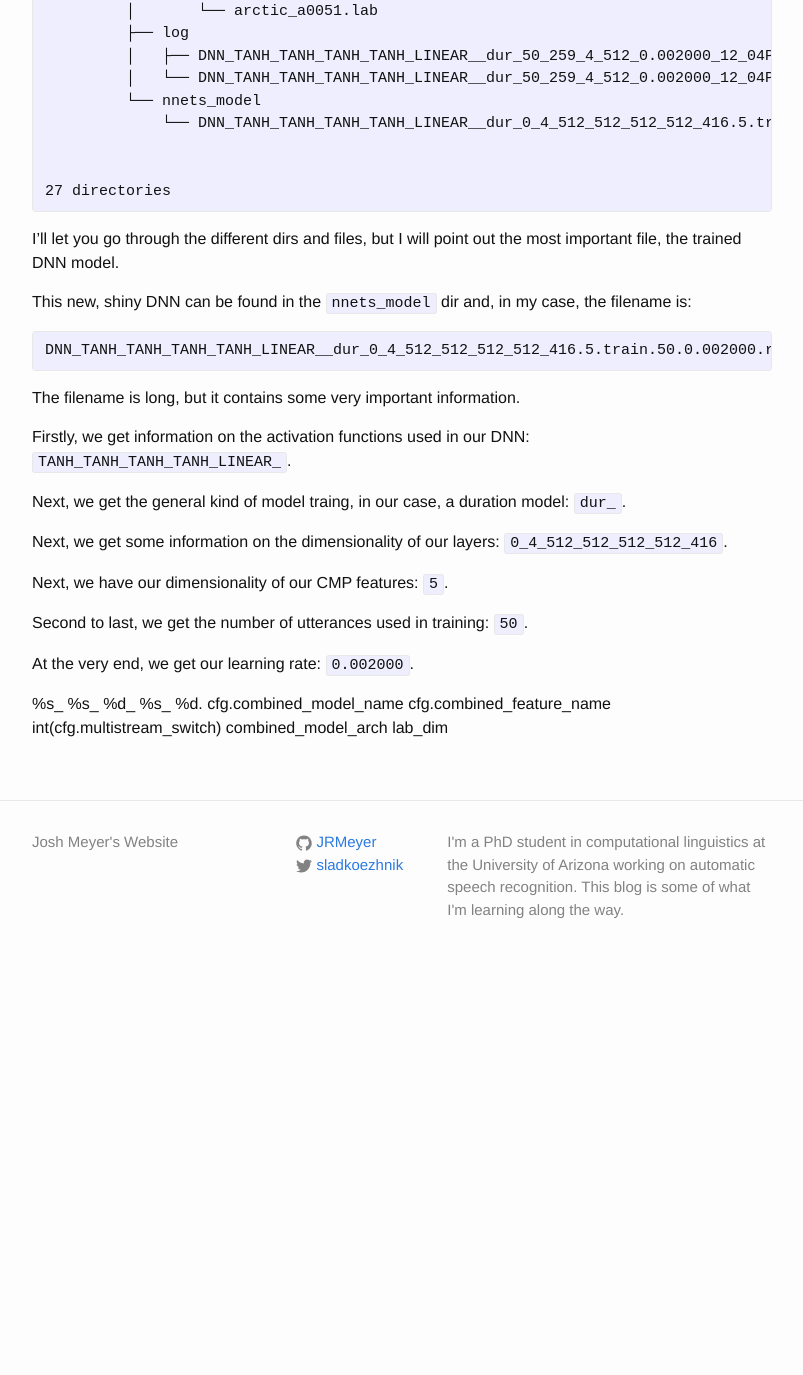
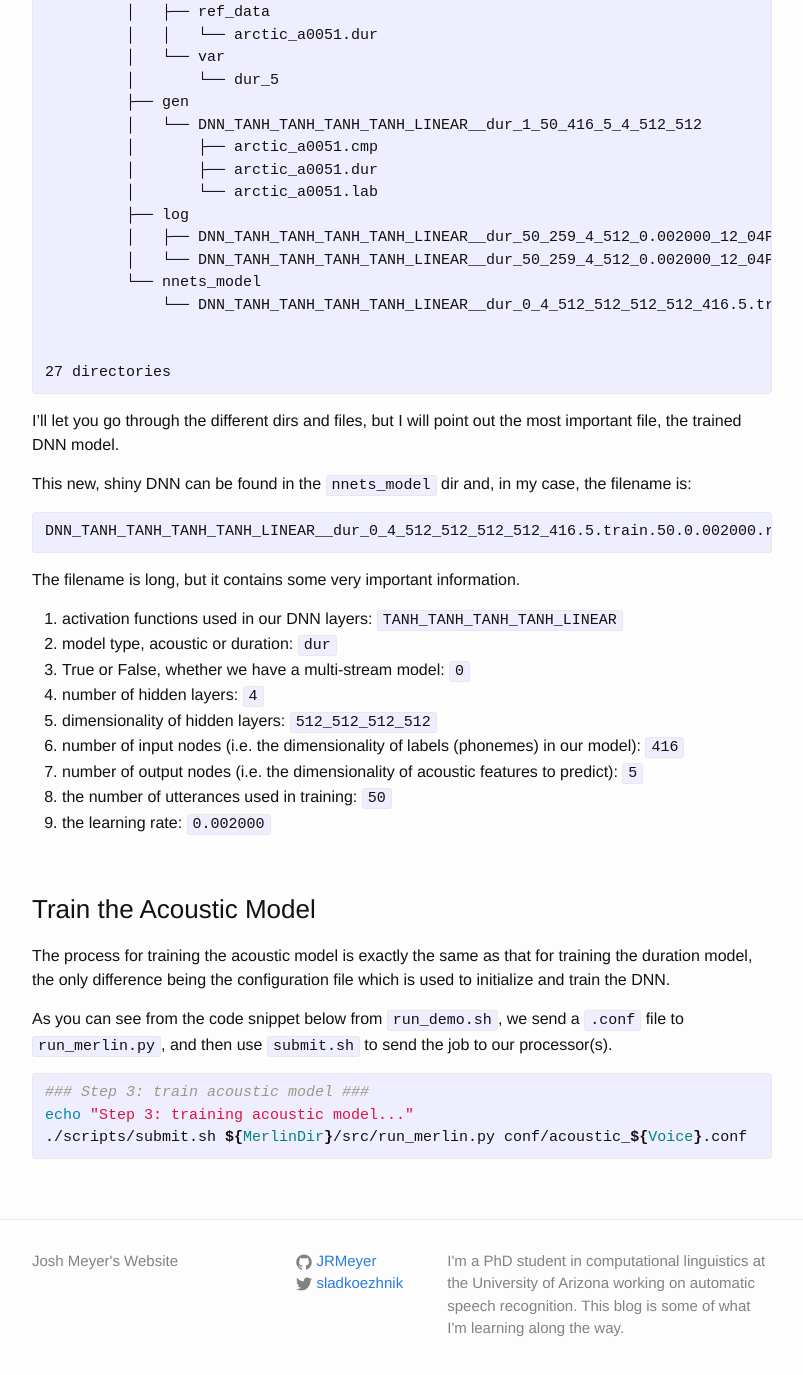
Before and after one commit to JRMeyer/jrmeyer.github.io, a Jekyll site: the page built from _posts/2017-02-14-Installing-Merlin.markdown, in a window 1280 px wide and 1400 px high, scrolled down 20843 px. Shown: the top 1375 px of the window, without its empty margins (238-1041 px from the left). Built offline with Jekyll 4.4.1, drawn with Linux system fonts in a browser that asks for light colours; comment, search, counter and statistics services are not loaded; before the commit the page ends 21824 px from its top, so only the background shows below that; some of the changed text lies outside the part shown.

Commit message:
more training updates

```diff
--- a/_posts/2017-02-14-Installing-Merlin.markdown
+++ b/_posts/2017-02-14-Installing-Merlin.markdown
@@ -13,6 +13,7 @@
 
 Here's the official [CSTR Merlin webpage][merlin-cstr].
 
+Here's a [tutorial][king-tutorial] on Statistical parametric speech synthesis writen by Simon King, one of the creators of Merlin.
 
 <br/>
 <br/>
@@ -272,7 +273,7 @@
 <br/>
 <br/>
 
-## Running the demo
+## Run the Demo
 
 As per the main `merlin/README.md` file, we are invited to begin our demo with example `slt_arctic`.
 
@@ -457,7 +458,7 @@
 
 <br/>
 
-### Running the `run_demo.sh` Script
+### Run the `run_demo.sh` Script
 
 The `s1/README.md` file directs us to run the `run_demo.sh` script first, so I will start there.
 
@@ -474,9 +475,10 @@
 
 If we take the time to run these scripts one-by-one, we can more easily see what's going on. I'm going to run each script here, and look into what's being output by each one.
 
+
 <br/>
 
-### Calling the `setup.sh` script from `run_demo.sh`
+#### Prepare Data & Create Config File
 
 `setup.sh` does two important things:
 
@@ -755,11 +757,12 @@
 
 That's all for `setup.sh`!
 
+
 <br/>
 
-### Calling the `prepare_config_files.sh` script from `run_demo.sh`
+#### Prepare Training Config Files
 
-As above with the `setup.sh` script, now I'm going to run *just* the `prepare_config_files.sh` script and take a look at what it does.
+Now we're going to run *just* the `prepare_config_files.sh` script from within `run_demo.sh`, just like we did above with `setup.sh`), and take a look at what it does.
 
 This script produces two configuration files for training:
 
@@ -799,7 +802,11 @@
 Pretty straightforward overall.
 
 
-### Calling the `prepare_config_files_for_synthesis.sh` script from `run_demo.sh`
+<br/>
+
+#### Prepare Testing Config Files
+
+This section deals with the `prepare_config_files_for_synthesis.sh` script called from `run_demo.sh`.
 
 In the previous script we created the configuration files for our training procedure, now we do the same for our testing (aka aynthesis) phase.
 
@@ -831,8 +838,9 @@
 1 directory, 10 files
 {% endhighlight %}
 
+<br/>
 
-### Training the Duration Model
+### Train the Duration Model
 
 If you've gotten here and followed all the previous steps, we're ready to finally start training our DNNs... huzzah!
 
@@ -946,25 +954,53 @@
 
 The filename is long, but it contains some very important information.
 
-Firstly, we get information on the activation functions used in our DNN: `TANH_TANH_TANH_TANH_LINEAR_`.
+1. activation functions used in our DNN layers: `TANH_TANH_TANH_TANH_LINEAR`
+2. model type, acoustic or duration: `dur`
+3. True or False, whether we have a multi-stream model: `0`
+4. number of hidden layers: `4`
+5. dimensionality of hidden layers: `512_512_512_512`
+6. number of input nodes (i.e. the dimensionality of labels (phonemes) in our model): `416`
+7. number of output nodes (i.e. the dimensionality of acoustic features to predict): `5`
+8. the number of utterances used in training: `50`
+9. the learning rate: `0.002000`
 
-Next, we get the general kind of model traing, in our case, a duration model: `dur_`.
+<!--
+%s_             cfg.combined_model_name         DNN_TANH_TANH_TANH_TANH_LINEAR_
+%s_             cfg.combined_feature_name       _dur_
+%d_             int(cfg.multistream_switch)     0_
+%s_             combined_model_arch             4_512_512_512_512_
+%d.             lab_dim                         416.
+%d.             5.                              cfg.cmp_dim
+train.          train.                          "train."
+%d.             50.                             cfg.train_file_number
+%f.             0.002000.                       cfg.hyper_params['learning_rate']
+rnn.model       rnn.model                       "rnn.model"
+-->
 
-Next, we get some information on the dimensionality of our layers: `0_4_512_512_512_512_416`.
 
-Next, we have our dimensionality of our CMP features: `5`.
+<br/>
 
-Second to last, we get the number of utterances used in training: `50`.
+### Train the Acoustic Model
 
-At the very end, we get our learning rate: `0.002000`.
+The process for training the acoustic model is exactly the same as that for training the duration model, the only difference being the configuration file which is used to initialize and train the DNN.
 
-%s_                     %s_                       %d_                         %s_                 %d.
-cfg.combined_model_name cfg.combined_feature_name int(cfg.multistream_switch) combined_model_arch lab_dim
+As you can see from the code snippet below from `run_demo.sh`, we send a `.conf` file to `run_merlin.py`, and then use `submit.sh` to send the job to our processor(s).
+
+{% highlight bash %}
+### Step 3: train acoustic model ###
+echo "Step 3: training acoustic model..."
+./scripts/submit.sh ${MerlinDir}/src/run_merlin.py conf/acoustic_${Voice}.conf
+{% endhighlight %}
+
+
+
+
 
 
 
 [merlin-github]: https://github.com/CSTR-Edinburgh/merlin
 [merlin-cstr]: http://www.cstr.ed.ac.uk/projects/merlin/
+[king-tutorial]: http://www.cstr.ed.ac.uk/downloads/publications/2010/king_hmm_tutorial.pdf
 [pip-install]: https://pip.pypa.io/en/stable/installing/
 [merlin-demo-paper]: http://homepages.inf.ed.ac.uk/s1432486/papers/Merlin_demo_paper.pdf
 [ronanki]: http://104.131.174.95/
```
Also changed, not shown: other parts of _posts/2017-02-14-Installing-Merlin.markdown (+1 -1 lines).
